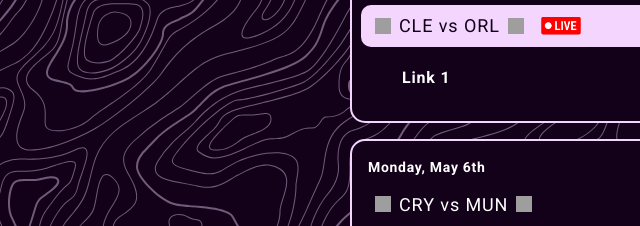
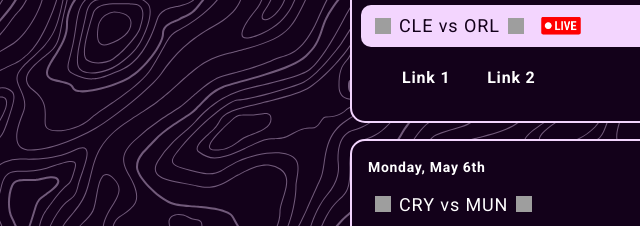
Before and after one commit to tcblasingame/sugg, a plain HTML site: page index.html in a window 1280 px wide. Both pictures are taken after a click on the button "CLE vs ORL". Shown: the part 273-499 px from the top of the page, 0-640 px from the left. Drawn offline with Linux system fonts and the light colour scheme; grey boxes are pictures that could not be loaded.

Commit message:
Update index.html

```diff
--- a/index.html
+++ b/index.html
@@ -44,8 +44,8 @@
             </div>
          <button type="button" class="collapsible"><img class="nbalogo" src="https://cdn.apigodata.com/onexbet/pk4325.png?w=120&h=120&f=sd"> CLE vs ORL <img class="nbalogo" src="https://cdn.apigodata.com/onexbet/pk4329.png?w=120&h=120&f=sd"><img class="live" src="/img/live.png"></button>
          <div class="content">
-
             <a href="https://ddh2.onlinehdhls.ru/ddh2/premium51/tracks-v1a1/mono.m3u8">Link 1</a>
+            <a href="https://ddh2.onlinehdhls.ru/ddh2/premium51/tracks-v1a1/mono.m3u8">Link 2</a>
          </div>
 
       </div>
```
